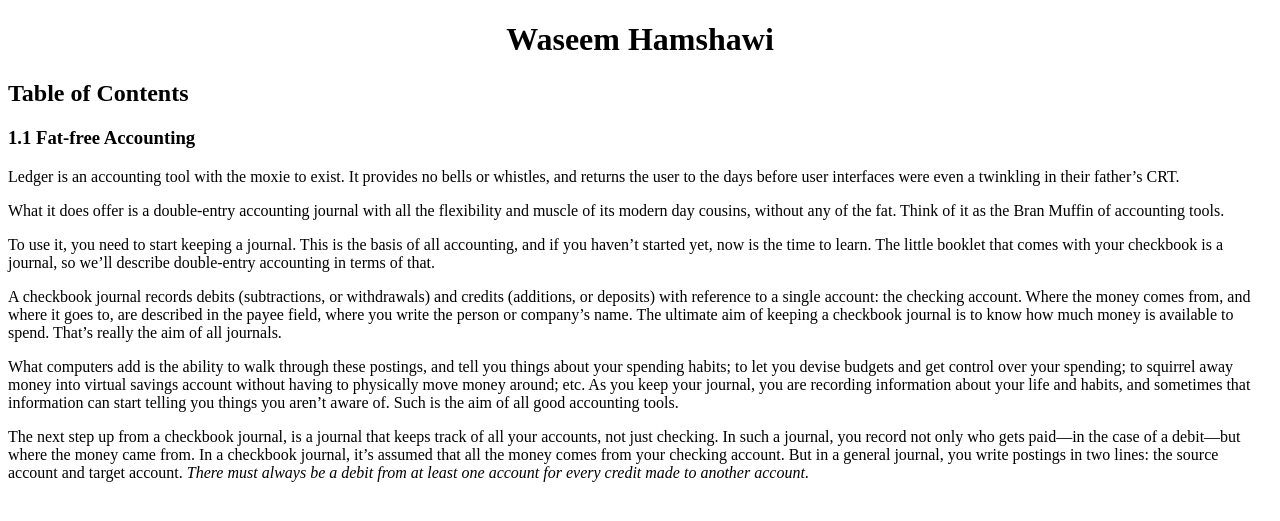
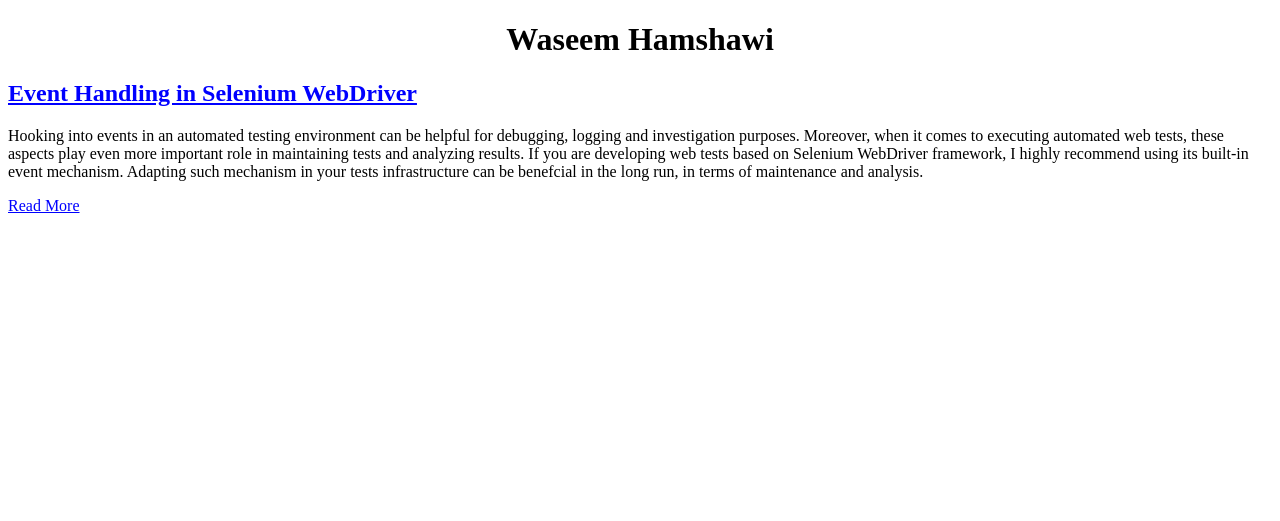
Before and after one commit to waseemh/waseemh.github.io, a Jekyll site: the page built from mypage.html, in a window 1280 px wide. Shown: the top 521 px of the page. Built offline with Jekyll 4.4.1, drawn with Linux system fonts in a browser that asks for light colours.

Commit message:
Update mypage.html

```diff
--- a/mypage.html
+++ b/mypage.html
@@ -1,100 +1,18 @@
-<!DOCTYPE html PUBLIC "-//W3C//DTD HTML 4.01 Transitional//EN" "http://www.w3.org/TR/html4/loose.dtd">
-<html>
-<head>
-<title>Waseem Hamshawi</title>
+---
+layout: default
+---
 
-<meta name="description" content="Waseem Hamshawi">
-<meta name="keywords" content="Waseem Hamshawi">
-<meta name="resource-type" content="document">
-<meta name="distribution" content="global">
-<meta name="Generator" content="makeinfo">
-<meta http-equiv="Content-Type" content="text/html; charset=utf-8">
-<link href="#Top" rel="start" title="Top">
-<link href="#Concepts-Index" rel="index" title="Concepts Index">
-<link href="#SEC_Contents" rel="contents" title="Table of Contents">
-<link href="dir.html#Top" rel="up" title="(dir)">
-<style type="text/css">
-<!--
-a.summary-letter {text-decoration: none}
-blockquote.smallquotation {font-size: smaller}
-div.display {margin-left: 3.2em}
-div.example {margin-left: 3.2em}
-div.indentedblock {margin-left: 3.2em}
-div.lisp {margin-left: 3.2em}
-div.smalldisplay {margin-left: 3.2em}
-div.smallexample {margin-left: 3.2em}
-div.smallindentedblock {margin-left: 3.2em; font-size: smaller}
-div.smalllisp {margin-left: 3.2em}
-kbd {font-style:oblique}
-pre.display {font-family: inherit}
-pre.format {font-family: inherit}
-pre.menu-comment {font-family: serif}
-pre.menu-preformatted {font-family: serif}
-pre.smalldisplay {font-family: inherit; font-size: smaller}
-pre.smallexample {font-size: smaller}
-pre.smallformat {font-family: inherit; font-size: smaller}
-pre.smalllisp {font-size: smaller}
-span.nocodebreak {white-space:nowrap}
-span.nolinebreak {white-space:nowrap}
-span.roman {font-family:serif; font-weight:normal}
-span.sansserif {font-family:sans-serif; font-weight:normal}
-ul.no-bullet {list-style: none}
--->
-</style>
+<div class="posts">
+  {% for post in site.posts %}
+    <article class="post">
 
+      <h2><a href="{{ site.baseurl }}{{ post.url }}">{{ post.title }}</a></h2>
 
-</head>
+      <div class="entry">
+        {{ post.excerpt }}
+      </div>
 
-<body lang="en" bgcolor="#FFFFFF" text="#000000" link="#0000FF" vlink="#800080" alink="#FF0000">
-<h1 class="settitle" align="center">Waseem Hamshawi</h1>
-
-<a name="SEC_Contents"></a>
-<h2 class="contents-heading">Table of Contents</h2>
-
-<div class="contents">
-
-<h3 class="section">1.1 Fat-free Accounting</h3>
-
-<p>Ledger is an accounting tool with the moxie to exist.  It provides no
-bells or whistles, and returns the user to the days before user
-interfaces were even a twinkling in their father&rsquo;s CRT.
-</p>
-<p>What it does offer is a double-entry accounting journal with all the
-flexibility and muscle of its modern day cousins, without any of the
-fat.  Think of it as the Bran Muffin of accounting tools.
-</p>
-<p>To use it, you need to start keeping a journal.  This is the basis of
-all accounting, and if you haven&rsquo;t started yet, now is the time to
-learn.  The little booklet that comes with your checkbook is a journal,
-so we&rsquo;ll describe double-entry accounting in terms of that.
-</p>
-
-<p>A checkbook journal records debits (subtractions, or withdrawals) and
-credits (additions, or deposits) with reference to a single account:
-the checking account.  Where the money comes from, and where it goes
-to, are described in the payee field, where you write the person or
-company&rsquo;s name.  The ultimate aim of keeping a checkbook journal is to
-know how much money is available to spend.  That&rsquo;s really the aim of
-all journals.
-</p>
-<a name="index-postings"></a>
-<p>What computers add is the ability to walk through these postings,
-and tell you things about your spending habits; to let you devise
-budgets and get control over your spending; to squirrel away money
-into virtual savings account without having to physically move money
-around; etc.  As you keep your journal, you are recording information
-about your life and habits, and sometimes that information can start
-telling you things you aren&rsquo;t aware of.  Such is the aim of all good
-accounting tools.
-</p>
-<p>The next step up from a checkbook journal, is a journal that keeps
-track of all your accounts, not just checking.  In such a journal, you
-record not only who gets paid&mdash;in the case of a debit&mdash;but where the
-money came from.  In a checkbook journal, it&rsquo;s assumed that all the
-money comes from your checking account.  But in a general journal, you
-write postings in two lines: the source account and target account.
-<em>There must always be a debit from at least one account for every
-credit made to another account</em>.
-
+      <a href="{{ site.baseurl }}{{ post.url }}" class="read-more">Read More</a>
+    </article>
+  {% endfor %}
 </div>
-</body>
```
